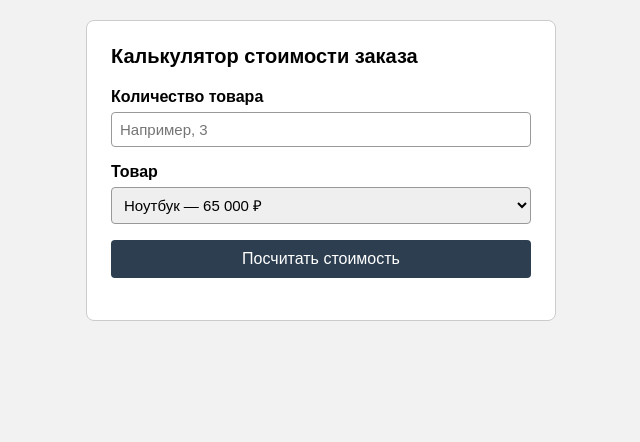
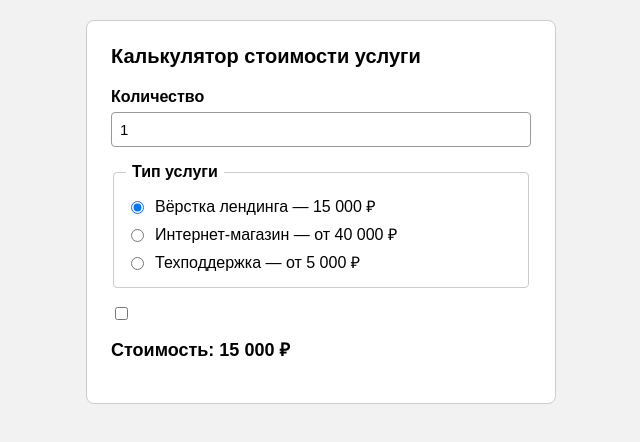
Before and after one commit to Skorpzero/Skorpzero.github.io, a plain HTML site: page index.html in a window 1280 px wide. Shown: the whole page, without its empty margins (319-959 px from the left). Drawn offline with Linux system fonts and the light colour scheme.

Commit message:
Add files via upload

```diff
--- a/index.html
+++ b/index.html
@@ -3,35 +3,51 @@
     <head>
         <meta charset="UTF-8">
         <meta name="viewport" content="width=device-width, initial-scale=1">
-        <title> Задание №5 </title>
+        <title> Задание №6 </title>
         <link rel="stylesheet" href="styles.css">
         <script src="script.js" defer></script>
     </head>
     <body>
 
         <div class="wrapper">
-            <h1> Калькулятор стоимости заказа </h1>
+            <h1> Калькулятор стоимости услуги </h1>
 
             <form id="calc-form">
+
                 <div class="field">
-                    <label for="quantity"> Количество товара </label>
-                    <input type="text" id="quantity" name="quantity" placeholder="Например, 3">
+                    <label for="quantity"> Количество </label>
+                    <input type="text" id="quantity" name="quantity" value="1">
                 </div>
 
-                <div class="field">
-                    <label for="product"> Товар </label>
-                    <select id="product" name="product">
-                        <option value="Ноутбук" data-price="65000">Ноутбук — 65 000 ₽</option>
-                        <option value="Мышь" data-price="1200">Мышь — 1 200 ₽</option>
-                        <option value="Клавиатура" data-price="2500">Клавиатура — 2 500 ₽</option>
-                        <option value="Монитор" data-price="18000">Монитор — 18 000 ₽</option>
-                    </select>
+                <fieldset class="field">
+                    <legend> Тип услуги </legend>
+                    <div class="choice">
+                        <input type="radio" id="service-landing" name="service" value="landing" checked>
+                        <label for="service-landing"> Вёрстка лендинга — 15 000 ₽ </label>
+                    </div>
+                    <div class="choice">
+                        <input type="radio" id="service-shop" name="service" value="shop">
+                        <label for="service-shop"> Интернет-магазин — от 40 000 ₽ </label>
+                    </div>
+                    <div class="choice">
+                        <input type="radio" id="service-support" name="service" value="support">
+                        <label for="service-support"> Техподдержка — от 5 000 ₽ </label>
+                    </div>
+                </fieldset>
+
+                <div class="field" id="option-block" hidden>
+                    <label for="option-select"> Тариф </label>
+                    <select id="option-select" name="option"></select>
                 </div>
 
-                <button type="button" id="calc-btn"> Посчитать стоимость </button>
+                <div class="field choice" id="property-block" hidden>
+                    <input type="checkbox" id="property-check" name="property">
+                    <label for="property-check" id="property-label"></label>
+                </div>
 
                 <p id="error-message" class="error" hidden></p>
                 <p id="result" class="result"></p>
+
             </form>
         </div>
 
--- a/script.js
+++ b/script.js
@@ -2,6 +2,33 @@
     "use strict";
 
     var quantityPattern = /^[1-9][0-9]*$/;
+
+    var services = {
+        landing: {
+            price: 15000,
+            options: [],
+            property: null
+        },
+        shop: {
+            price: 40000,
+            options: [
+                {name: "Базовый тариф", price: 0},
+                {name: "Расширенный тариф", price: 15000},
+                {name: "Премиум тариф", price: 30000}
+            ],
+            property: null
+        },
+        support: {
+            price: 5000,
+            options: [],
+            property: {name: "Срочная поддержка 24/7", price: 3000}
+        }
+    };
+
+    function getSelectedService() {
+        var checked = document.querySelector("input[name='service']:checked");
+        return services[checked.value];
+    }
 
     function showError(message) {
         var errorElement = document.getElementById("error-message");
@@ -17,18 +44,53 @@
         errorElement.hidden = true;
     }
 
-    function showResult(total) {
-        var resultElement = document.getElementById("result");
-        resultElement.textContent = "Итоговая стоимость: " + total + " ₽";
+    function fillOptions(service) {
+        var select = document.getElementById("option-select");
+        var index;
+        var item;
+
+        select.textContent = "";
+
+        for (index = 0; index < service.options.length; index += 1) {
+            item = document.createElement("option");
+            item.value = String(index);
+            item.textContent = service.options[index].name + " (+" +
+                    service.options[index].price.toLocaleString("ru-RU") +
+                    " ₽)";
+            select.appendChild(item);
+        }
     }
 
-    function calculateTotal() {
-        var quantityField = document.getElementById("quantity");
-        var quantityValue = quantityField.value.trim();
-        var productSelect = document.getElementById("product");
-        var selectedOption = productSelect.options[productSelect.selectedIndex];
-        var price;
-        var quantity;
+    function updateVisibility() {
+        var service = getSelectedService();
+        var optionBlock = document.getElementById("option-block");
+        var propertyBlock = document.getElementById("property-block");
+        var propertyCheck = document.getElementById("property-check");
+        var propertyLabel = document.getElementById("property-label");
+        var hasOptions = service.options.length > 0;
+        var hasProperty = service.property !== null;
+
+        optionBlock.hidden = !hasOptions;
+        propertyBlock.hidden = !hasProperty;
+        propertyCheck.checked = false;
+
+        if (hasOptions) {
+            fillOptions(service);
+        }
+
+        if (hasProperty) {
+            propertyLabel.textContent = service.property.name + " (+" +
+                    service.property.price.toLocaleString("ru-RU") +
+                    " ₽)";
+        }
+    }
+
+    function calculate() {
+        var service = getSelectedService();
+        var quantityValue = document.getElementById("quantity").value.trim();
+        var select = document.getElementById("option-select");
+        var propertyCheck = document.getElementById("property-check");
+        var unitPrice = service.price;
         var total;
 
         if (!quantityPattern.test(quantityValue)) {
@@ -38,16 +100,38 @@
 
         hideError();
 
-        quantity = parseInt(quantityValue, 10);
-        price = parseInt(selectedOption.getAttribute("data-price"), 10);
-        total = quantity * price;
+        if (service.options.length > 0) {
+            unitPrice += service.options[select.selectedIndex].price;
+        }
 
-        showResult(total);
+        if (service.property !== null && propertyCheck.checked) {
+            unitPrice += service.property.price;
+        }
+
+        total = parseInt(quantityValue, 10) * unitPrice;
+
+        document.getElementById("result").textContent =
+                "Стоимость: " + total.toLocaleString("ru-RU") + " ₽";
+    }
+
+    function onFormChange(event) {
+        if (event.target.name === "service") {
+            updateVisibility();
+        }
+        calculate();
     }
 
     document.addEventListener("DOMContentLoaded", function () {
-        var calcButton = document.getElementById("calc-btn");
-        calcButton.addEventListener("click", calculateTotal);
+        var form = document.getElementById("calc-form");
+
+        form.addEventListener("input", onFormChange);
+        form.addEventListener("change", onFormChange);
+        form.addEventListener("submit", function (event) {
+            event.preventDefault();
+        });
+
+        updateVisibility();
+        calculate();
     });
 
 }());
--- a/styles.css
+++ b/styles.css
@@ -24,13 +24,39 @@ h1 {
     margin-bottom: 16px;
 }
 
+fieldset {
+    border: 1px solid #ccc;
+    border-radius: 4px;
+    padding: 8px 12px;
+}
+
+legend {
+    font-weight: bold;
+    padding: 0 6px;
+}
+
 label {
-    display: block;
-    margin-bottom: 6px;
     font-weight: bold;
 }
 
-input,
+.field > label {
+    display: block;
+    margin-bottom: 6px;
+}
+
+.choice {
+    display: flex;
+    align-items: center;
+    gap: 8px;
+    margin: 6px 0;
+}
+
+.choice label {
+    font-weight: normal;
+    margin-bottom: 0;
+}
+
+input[type="text"],
 select {
     width: 100%;
     padding: 8px;
@@ -38,21 +64,6 @@ select {
     border: 1px solid #999;
     border-radius: 4px;
     font-size: 15px;
-}
-
-button {
-    width: 100%;
-    padding: 10px;
-    background-color: #2c3e50;
-    color: #fff;
-    border: none;
-    border-radius: 4px;
-    font-size: 16px;
-    cursor: pointer;
-}
-
-button:hover {
-    background-color: #405366;
 }
 
 .error {
```
